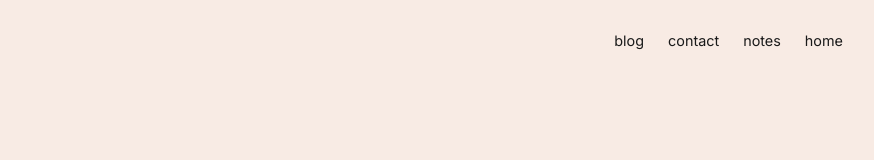
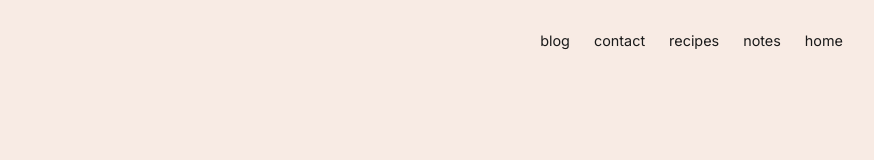
Before and after one commit to yrizzme/my-contact-ig, a plain HTML site: page index.html in a window 1280 px wide. Shown: the top 160 px of the page, without its empty margins (405-1279 px from the left). Drawn offline with Linux system fonts and the light colour scheme.

Commit message:
recipies navbar

```diff
--- a/index.html
+++ b/index.html
@@ -101,6 +101,7 @@ color:var(--grey);
   <nav class="top-nav">
     <a href="https://blog.yahyarizmi.com">blog</a>
     <a href="https://contact.yahyarizmi.com">contact</a>
+    <a href="https://recipes.yahyarizmi.com">recipes</a>
     <a href="https://notes.yahyarizmi.com">notes</a>
     <a href="https://yahyarizmi.com">home</a>
   </nav>
```
